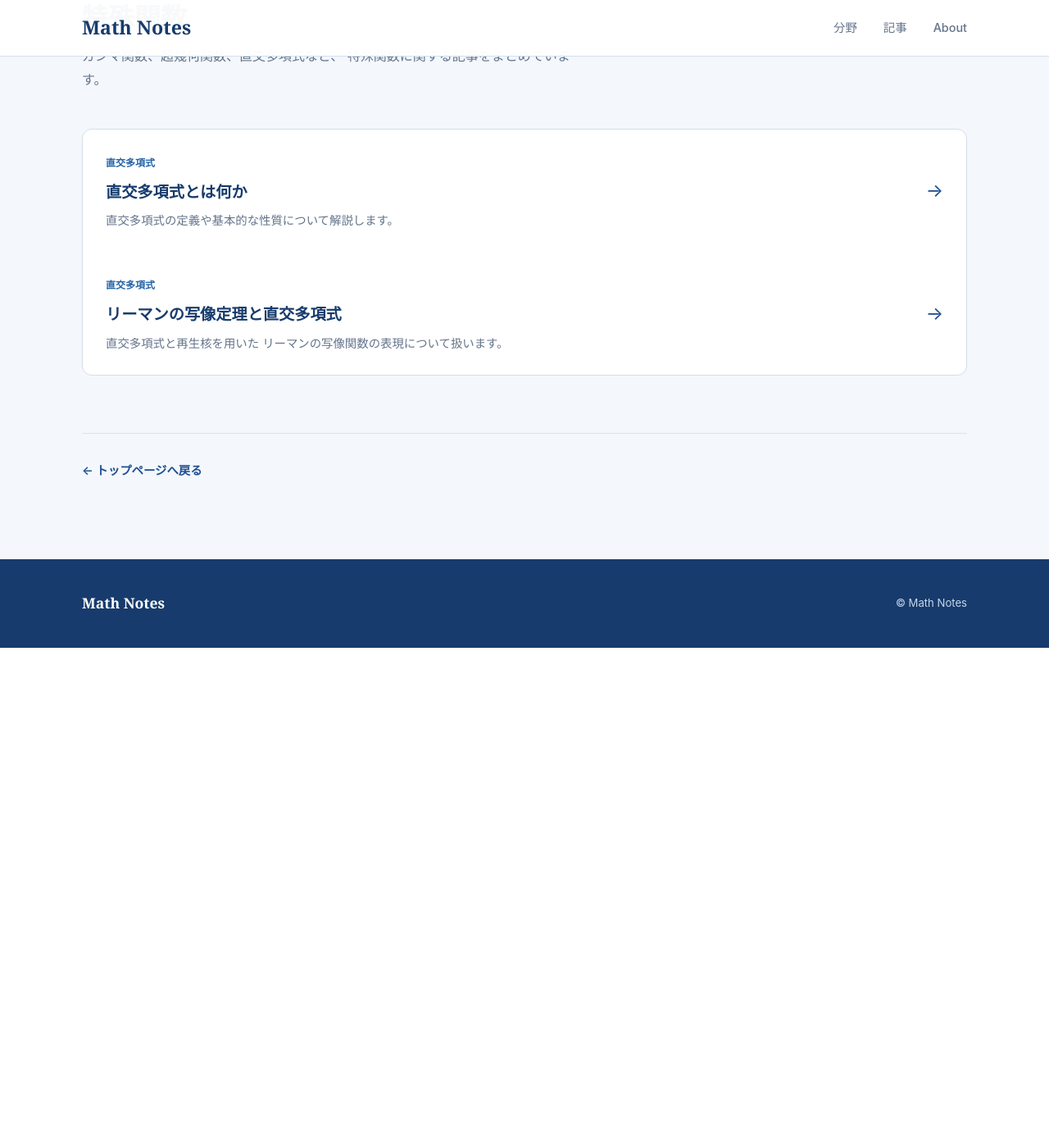
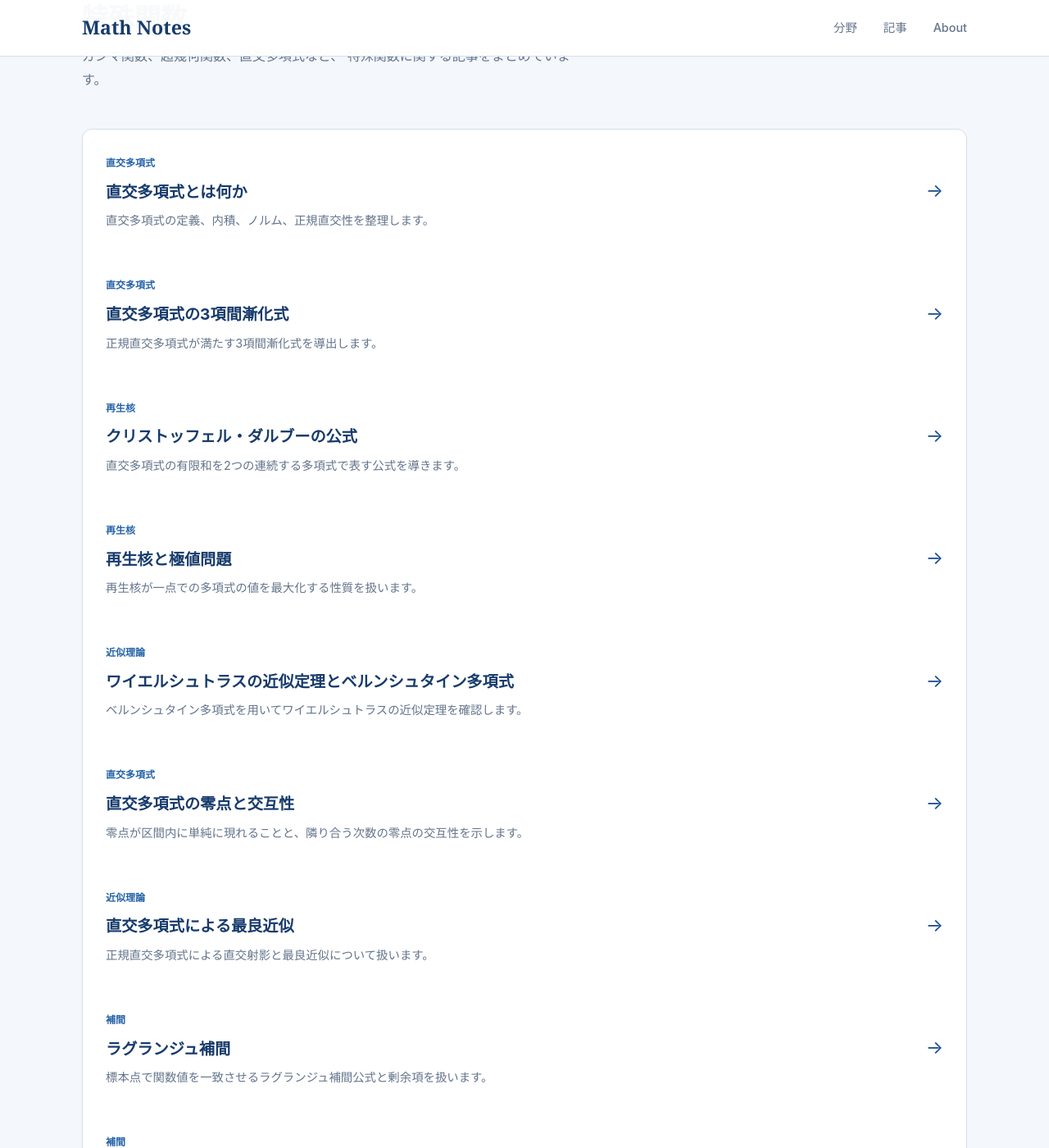
Before and after one commit to koukano/koukano.github.io, a Jekyll site: the page special-functions/index.html, which Jekyll copies as it is, in a window 1280 px wide and 1400 px high, scrolled down 192 px. Shown: the whole window at 82% size. Built offline with Jekyll 4.4.1, drawn with Linux system fonts in a browser that asks for light colours; before the commit the page ends 982 px from its top, so only the background shows below that; some of the changed text lies outside the part shown.

Commit message:
List thesis articles in special functions

```diff
--- a/special-functions/index.html
+++ b/special-functions/index.html
@@ -88,75 +88,159 @@
 
       <div class="article-list">
 
-
-        <!-- 直交多項式 -->
-
-        <a
-          href="/articles/orthogonal-polynomials.html"
-          class="article-link"
-        >
-
+        <a href="/articles/orthogonal-polynomials.html" class="article-link">
           <div class="article-item">
-
             <div>
-
-              <span class="article-category">
-                直交多項式
-              </span>
-
-              <h3>
-                直交多項式とは何か
-              </h3>
-
-              <p>
-                直交多項式の定義や基本的な性質について解説します。
-              </p>
-
+              <span class="article-category">直交多項式</span>
+              <h3>直交多項式とは何か</h3>
+              <p>直交多項式の定義、内積、ノルム、正規直交性を整理します。</p>
             </div>
-
-            <span class="article-arrow">
-              →
-            </span>
-
+            <span class="article-arrow">→</span>
           </div>
-
         </a>
 
-
-        <!-- リーマン写像 -->
-
-        <a
-          href="/articles/riemann-mapping-orthogonal-polynomials.html"
-          class="article-link"
-        >
-
+        <a href="/articles/three-term-recurrence.html" class="article-link">
           <div class="article-item">
-
             <div>
-
-              <span class="article-category">
-                直交多項式
-              </span>
-
-              <h3>
-                リーマンの写像定理と直交多項式
-              </h3>
-
-              <p>
-                直交多項式と再生核を用いた
-                リーマンの写像関数の表現について扱います。
-              </p>
-
+              <span class="article-category">直交多項式</span>
+              <h3>直交多項式の3項間漸化式</h3>
+              <p>正規直交多項式が満たす3項間漸化式を導出します。</p>
             </div>
-
-            <span class="article-arrow">
-              →
-            </span>
-
+            <span class="article-arrow">→</span>
           </div>
-
         </a>
 
+        <a href="/articles/christoffel-darboux-formula.html" class="article-link">
+          <div class="article-item">
+            <div>
+              <span class="article-category">再生核</span>
+              <h3>クリストッフェル・ダルブーの公式</h3>
+              <p>直交多項式の有限和を2つの連続する多項式で表す公式を導きます。</p>
+            </div>
+            <span class="article-arrow">→</span>
+          </div>
+        </a>
+
+        <a href="/articles/reproducing-kernel-extremal-property.html" class="article-link">
+          <div class="article-item">
+            <div>
+              <span class="article-category">再生核</span>
+              <h3>再生核と極値問題</h3>
+              <p>再生核が一点での多項式の値を最大化する性質を扱います。</p>
+            </div>
+            <span class="article-arrow">→</span>
+          </div>
+        </a>
+
+        <a href="/articles/weierstrass-approximation-theorem.html" class="article-link">
+          <div class="article-item">
+            <div>
+              <span class="article-category">近似理論</span>
+              <h3>ワイエルシュトラスの近似定理とベルンシュタイン多項式</h3>
+              <p>ベルンシュタイン多項式を用いてワイエルシュトラスの近似定理を確認します。</p>
+            </div>
+            <span class="article-arrow">→</span>
+          </div>
+        </a>
+
+        <a href="/articles/zeros-of-orthogonal-polynomials.html" class="article-link">
+          <div class="article-item">
+            <div>
+              <span class="article-category">直交多項式</span>
+              <h3>直交多項式の零点と交互性</h3>
+              <p>零点が区間内に単純に現れることと、隣り合う次数の零点の交互性を示します。</p>
+            </div>
+            <span class="article-arrow">→</span>
+          </div>
+        </a>
+
+        <a href="/articles/best-approximation-orthogonal-polynomials.html" class="article-link">
+          <div class="article-item">
+            <div>
+              <span class="article-category">近似理論</span>
+              <h3>直交多項式による最良近似</h3>
+              <p>正規直交多項式による直交射影と最良近似について扱います。</p>
+            </div>
+            <span class="article-arrow">→</span>
+          </div>
+        </a>
+
+        <a href="/articles/lagrange-interpolation.html" class="article-link">
+          <div class="article-item">
+            <div>
+              <span class="article-category">補間</span>
+              <h3>ラグランジュ補間</h3>
+              <p>標本点で関数値を一致させるラグランジュ補間公式と剰余項を扱います。</p>
+            </div>
+            <span class="article-arrow">→</span>
+          </div>
+        </a>
+
+        <a href="/articles/hermite-interpolation.html" class="article-link">
+          <div class="article-item">
+            <div>
+              <span class="article-category">補間</span>
+              <h3>エルミート補間</h3>
+              <p>関数値と導関数値を同時に一致させるエルミート補間を扱います。</p>
+            </div>
+            <span class="article-arrow">→</span>
+          </div>
+        </a>
+
+        <a href="/articles/gaussian-quadrature.html" class="article-link">
+          <div class="article-item">
+            <div>
+              <span class="article-category">数値積分</span>
+              <h3>ガウスの求積公式とクリストッフェル数</h3>
+              <p>直交多項式の零点を標本点とするガウス求積とクリストッフェル数を扱います。</p>
+            </div>
+            <span class="article-arrow">→</span>
+          </div>
+        </a>
+
+        <a href="/articles/zeros-distribution-orthogonal-polynomials.html" class="article-link">
+          <div class="article-item">
+            <div>
+              <span class="article-category">直交多項式</span>
+              <h3>高次数の直交多項式と零点の分布</h3>
+              <p>異なる次数の直交多項式の零点配置と有限区間での分布を扱います。</p>
+            </div>
+            <span class="article-arrow">→</span>
+          </div>
+        </a>
+
+        <a href="/articles/bessel-parseval-orthogonal-polynomials.html" class="article-link">
+          <div class="article-item">
+            <div>
+              <span class="article-category">関数解析</span>
+              <h3>ベッセルの不等式とパーセヴァルの等式</h3>
+              <p>直交展開の係数とノルムの関係を $L^2$ 空間で整理します。</p>
+            </div>
+            <span class="article-arrow">→</span>
+          </div>
+        </a>
+
+        <a href="/articles/l2-completeness-orthogonal-polynomials.html" class="article-link">
+          <div class="article-item">
+            <div>
+              <span class="article-category">関数解析</span>
+              <h3>L²(w)における正規直交多項式の完備性</h3>
+              <p>閉性と完備性の関係を通して正規直交多項式系の完備性を考えます。</p>
+            </div>
+            <span class="article-arrow">→</span>
+          </div>
+        </a>
+
+        <a href="/articles/riemann-mapping-orthogonal-polynomials.html" class="article-link">
+          <div class="article-item">
+            <div>
+              <span class="article-category">複素解析との関係</span>
+              <h3>リーマンの写像定理と直交多項式</h3>
+              <p>境界上の正規直交多項式と再生核からリーマン写像を表す方法を扱います。</p>
+            </div>
+            <span class="article-arrow">→</span>
+          </div>
+        </a>
 
       </div>
 
```
